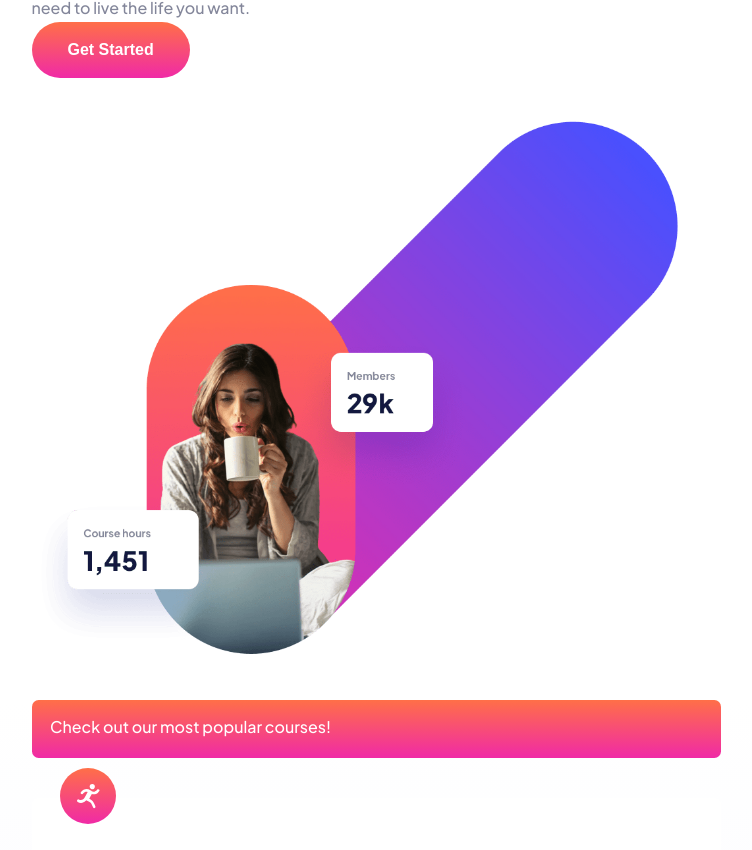
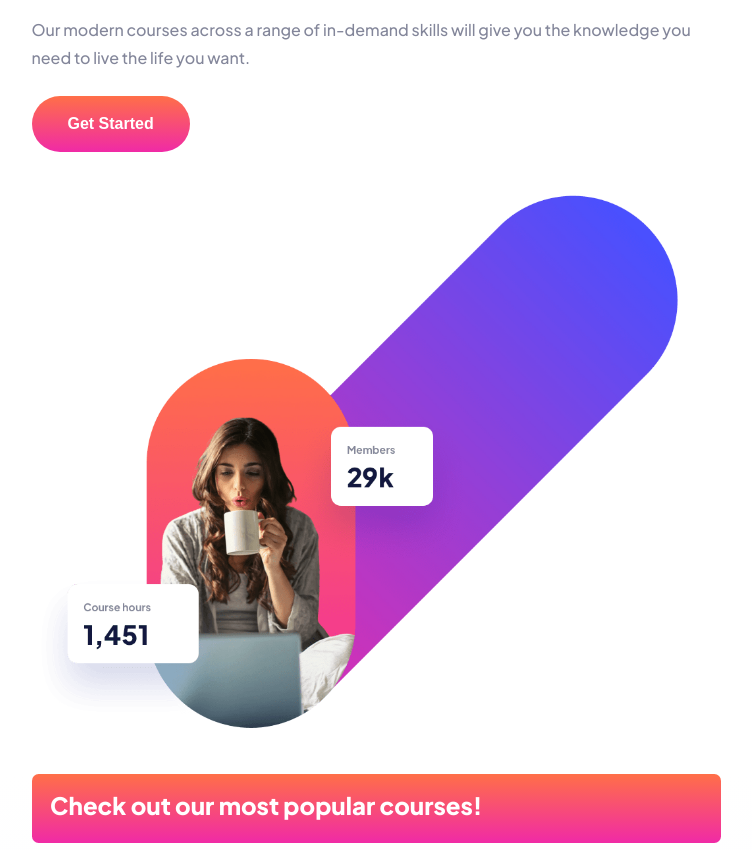
Before and after one commit to RyanCahela/08_02_22_Skilled_E-learning_Landing_Page, a website: page src/index.html in a window 1280 px wide. Shown: the part 161-1011 px from the top of the page, without its empty margins (264-1016 px from the left). Drawn offline with nearby package versions, Linux system fonts and the light colour scheme; files that its build step writes are made by us from their sources.

Commit message:
hero section now has spacing

```diff
--- a/src/index.html
+++ b/src/index.html
@@ -56,8 +56,8 @@
     </section>
     <section class="courses">
       <div class="courses__container">
-        <div class="courses__title-card title-m">
-          <h2>Check out our most popular courses!</h2>
+        <div class="courses__title-card">
+          <h2 class="courses__title-m">Check out our most popular courses!</h2>
         </div>
         <!--Animation-->
         <article class="courses__card">
--- a/src/sass/_components.scss
+++ b/src/sass/_components.scss
@@ -35,6 +35,7 @@ PAGE SECTIONS
 
 .hero {
   display: flex;
+  padding-top: 1.5rem;
 
   &__image-container {
     width: 100%;
@@ -42,6 +43,9 @@ PAGE SECTIONS
 
   &__paragraph {
     @include mix.body-copy;
+
+    margin-block-start: 1.625em;
+    margin-block-end: 1.5em;
   }
 
   &__title-l {
@@ -101,6 +105,10 @@ PAGE SECTIONS
     @include mix.title-s;
   }
 
+  &__title-m {
+    @include mix.title-m;
+  }
+
   &__link {
     color: var.$clr-accent-500;
     text-decoration: none;
@@ -129,10 +137,6 @@ PAGE SECTIONS
 /*******************************************
 Smaller On-page Components
 ********************************************/
-
-.body-copy {
-  @include mix.body-copy;
-}
 
 .btn {
   &-neutral {
--- a/src/sass/_mixins.scss
+++ b/src/sass/_mixins.scss
@@ -128,7 +128,7 @@
 }
 
 @mixin container {
-  max-width: min(calc(100% - 1rem), 689px);
+  max-width: min(calc(100% - 2rem), 689px);
   margin-inline: auto;
 
   @media screen and (min-width: 1440px) {
```
Also changed, not shown: public/index.html (+2 -2 lines), public/css/style.css, 1 other file.
